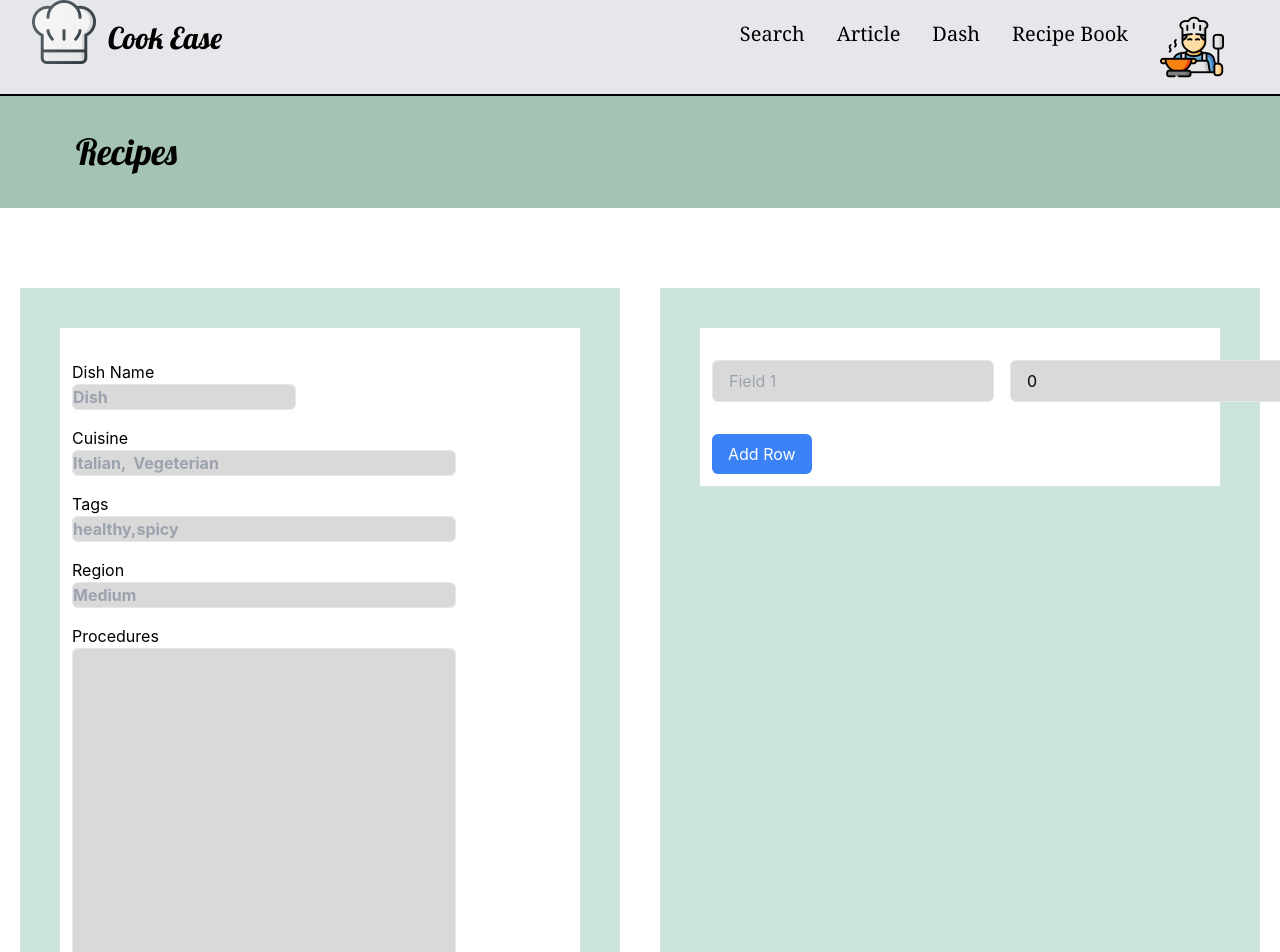
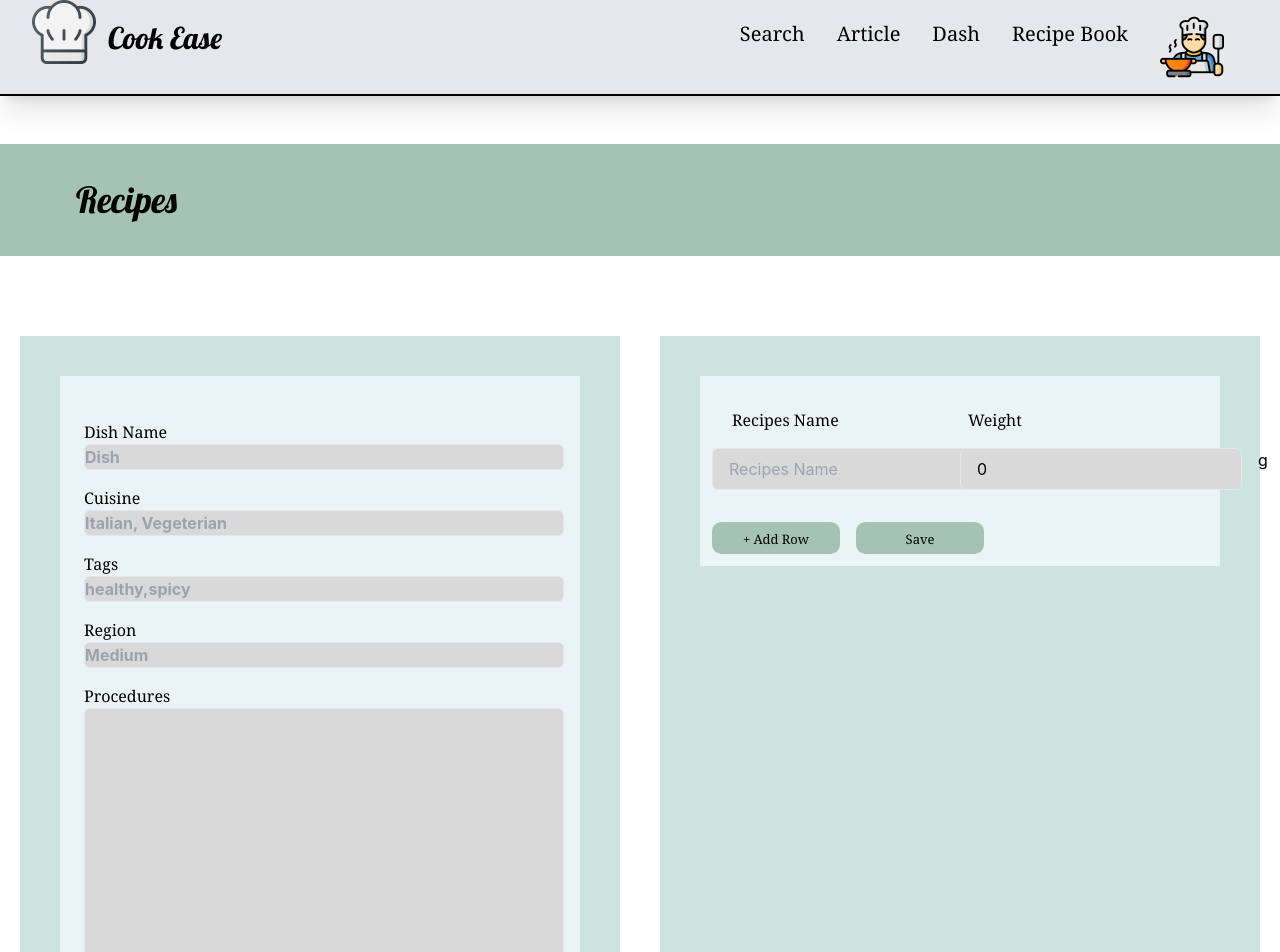
Before and after one commit to aishamashrah/fullstackproject, a React (Create React App) app in the folder cook/: page /RecipeBook in a window 1280 px wide. Shown: the top 952 px of the page. Built offline with nearby package versions, Linux system fonts and the light colour scheme; what tailwind-hamburgers would draw is missing.

Commit message:
recipepostdone

```diff
--- a/cook/src/Components/Recipes/RecipePostTwo.tsx
+++ b/cook/src/Components/Recipes/RecipePostTwo.tsx
@@ -68,35 +68,60 @@ const RecipiePostTwo = (props: Props) => {
   };
 
   return (
-    <div className=" grid grid-cols-2">
-
-        <div className="mx-5 Recipesbg p-10 mt-20  ">
+    <>
+<div className="flex justify-center items-center ">
+      <div className="lg:grid grid-cols-2 md:grid grid-cols-1 cons ">
+        <div className="mx-5 Recipesbg p-10 mt-20">
           <div className="bgEAF4F4 p-3">
             <div className="grid grid-cols-3 gap-4">
-              <form className="flex flex-wrap  ">
-                <p>Dish Name </p>
-                <label htmlFor="input1" className="font-bold flex items-center mb-4 ">
-                  <input placeholder="Dish" type="text" className="border inputbg rounded-md w-40 sm:w-96 md:w-56 " onChange={({ target: { value } }) => settitle(value)} />
+              <form className="flex flex-wrap p-3 ">
+                <p className="font-Noto">Dish Name</p>
+                <label htmlFor="input1" className="font-bold flex items-center mb-4">
+                  <input
+                    placeholder="Dish"
+                    type="text"
+                    className="border inputbg rounded-md inputw  "
+                    onChange={({ target: { value } }) => settitle(value)}
+                  />
                 </label>
-                <p>Cuisine </p>
-                <label htmlFor="input1" className="font-bold flex items-center mb-4 ">
-                  <input placeholder="Italian,  Vegeterian" type="text" className="border inputbg w-40 sm:w-96 rounded-md" onChange={({ target: { value } }) => setDiet(value)} />
+                <p className="font-Noto">Cuisine</p>
+                <label htmlFor="input1" className="font-bold flex items-center mb-4">
+                  <input
+                    placeholder="Italian, Vegeterian"
+                    type="text"
+                    className="border inputbg  inputw rounded-md"
+                    onChange={({ target: { value } }) => setDiet(value)}
+                  />
+                </label>
+                <p className="font-Noto">Tags</p>
+                <label htmlFor="input1" className="font-bold flex items-center mb-4">
+                  <input
+                    placeholder="healthy,spicy"
+                    type="text"
+                    className="border inputbg inputw rounded-md"
+                    onChange={({ target: { value } }) => setTags(value)}
+                  />
+                </label>
+                <p className="font-Noto">Region</p>
+                <label htmlFor="input1" className="font-bold flex items-center mb-4">
+                  <input
+                    placeholder="Medium"
+                    type="text"
+                    className="border inputbg inputw rounded-md"
+                    onChange={({ target: { value } }) => setRegion(value)}
+                  />
+                </label>
+                <p className="font-Noto">Procedures</p>
+                <label htmlFor="input1" className="font-bold flex items-center mb-4">
+                  <input
+                    placeholder=""
+                    type="text"
+                    className="border inputbg w-fit inputw h-96 rounded-md"
+                    style={{ textAlign: 'left' }} // Added style to align text to the left
+                    onChange={({ target: { value } }) => setdescription(value)}
+                  />
                 </label>
 
-                <p>Tags </p>
-                <label htmlFor="input1" className="font-bold flex items-center mb-4 ">
-                  <input placeholder="healthy,spicy" type="text" className="border inputbg w-40 sm:w-96 rounded-md" onChange={({ target: { value } }) => setTags(value)} />
-                </label>
-
-                <p>Region </p>
-                <label htmlFor="input1" className="font-bold flex items-center mb-4">
-                  <input placeholder="Medium" type="text" className="border inputbg w-40 sm:w-96 rounded-md" onChange={({ target: { value } }) => setRegion(value)} />
-                </label>
-
-                <p>Procedures</p>
-                <label htmlFor="input1" className="font-bold flex items-center mb-4">
-                  <input placeholder="" type="text" className="border inputbg w-fit sm:w-96 h-96 rounded-md" onChange={({ target: { value } }) => setdescription(value)} />
-                </label>
                 <label htmlFor="picture">Picture:</label>
                 <input
                   type="file"
@@ -105,7 +130,7 @@ const RecipiePostTwo = (props: Props) => {
                   onChange={(event) => {
                     if (event.target.files && event.target.files.length > 0) {
                       // setimage(event.target.files[0]);
-                      console.log(event.target.files[0])
+                      console.log(event.target.files[0]);
                       // Do something with the selected file
                     }
                   }}
@@ -114,44 +139,77 @@ const RecipiePostTwo = (props: Props) => {
             </div>
           </div>
           {/* Button for submit click */}
-          <div className="flex justify-center items-center">
-  <button onClick={handleSubmit} className="savebtn mt-10 h-10 w-24 sm:w-32 md:w-40 flex items-center justify-center">
+
+        </div>
+        <div className="mx-5 Recipesbg p-10 mt-20">
+          <div className="bgEAF4F4 p-3">
+            <div className="mx-5 grid grid-cols-2 gap-4">
+              <div className="flex mb-4">
+                <p className="font-Noto">Recipes Name</p>
+              </div>
+              <div className="flex mb-4">
+                <p className="font-Noto">Weight</p>
+              </div>
+            </div>
+
+            {rows.map((row, index) => (
+              <div key={index} className="grid grid-cols-2">
+
+                <div className="flex mb-4">
+                  <input
+                    className="mr-4 px-4 py-2 border inputbg w-40 sm:w-96 rounded-md"
+                    type="text"
+                    placeholder="Recipes Name"
+                    value={row.ingredient}
+                    onChange={(event) =>
+                      handleFieldChange(index, "ingredient", event.target.value)
+                    }
+                  />
+                </div>
+
+
+                <div className="flex mb-4">
+                  <input
+                    className="mr-4 px-4 py-2 border inputbg w-40 sm:w-96 rounded-md"
+                    type="number"
+                    placeholder=""
+                    value={row.Weight}
+                    onChange={(event) =>
+                      handleFieldChange(index, "Weight", Number(event.target.value))
+                    }
+                  /><p className="">g</p>
+                </div>
+              </div>
+            ))}
+           <div className="flex gap-4">
+  <button
+    className="px-4 py-2 mt-4 font-Noto text-white savebtn1 rounded-md"
+    onClick={handleAddRow}
+  >
+    + Add Row
+  </button>
+
+  <button
+    onClick={handleSubmit}
+    className="px-4 py-2 mt-4 font-Noto text-white savebtn1 rounded-md"
+  >
     Save
   </button>
 </div>
 
+          </div>
+
+        </div>
         </div>
 
-        <div className="mx-5 Recipesbg p-10 mt-20  ">
-        <div className="bgEAF4F4 p-3">
-      {rows.map((row, index) => (
-        <div key={index} className="flex mb-4">
-          <input
-            className="mr-4 px-4 py-2 border inputbg w-40 sm:w-96 rounded-md"
-            type="text"
-            placeholder="Field 1"
-            value={row.ingredient}
-            onChange={(event) => handleFieldChange(index, "ingredient", event.target.value)}
-          />
-          <input
-            className="mr-4 px-4 py-2 border inputbg w-40 sm:w-96 rounded-md"
-            type="number"
-            placeholder="Field 2"
-            value={row.Weight}
-            onChange={(event) => handleFieldChange(index, "Weight", Number(event.target.value))}
-          />
-        </div>
-      ))}
-      <button
-        className="px-4 py-2 mt-4 text-white bg-blue-500 rounded-md"
-        onClick={handleAddRow}
-      >
-        Add Row
-      </button>
 
       </div>
-      </div>
-    </div>
+      <div className="flex justify-end mr-20  items-start">
+            <button onClick={handleSubmit} className=" font-Noto savebtn mt-10 h-10 lg:w-52 sm:w-32 md:w-40 ">
+              Save
+            </button>
+          </div>
+    </>
   );
 };
 
--- a/cook/src/Components/Recipes/Recipes.tsx
+++ b/cook/src/Components/Recipes/Recipes.tsx
@@ -11,7 +11,10 @@ export default function Recipes() {
 
     return (
         <>
+
             <CookEaseHeader />
+            <br></br>
+            <br></br>
             <br className="sm:hidden"></br>
             <br className="sm:hidden"></br>
             <div className="gap-4 header p-14 mb-30">
@@ -36,7 +39,8 @@ export default function Recipes() {
                     />
 
             </div>
-
+            <br></br>
+            <br></br>
             <div className='mt-10'>
                 <CookEaseFooter />
             </div>
--- a/cook/src/index.css
+++ b/cook/src/index.css
@@ -49,7 +49,7 @@ code {
   background-color: #CCE3DE;
 }
 .bgEAF4F4{
-  background-color: #ffffff;
+  background-color: #EAF4F4;
   padding-top: 2rem;
 }
 .inputbg{
@@ -61,7 +61,7 @@ code {
 }
 .savebtn{
 
-    width: 20rem;
+
     height: 3rem;
     border-radius: 1rem;
     border: white;
@@ -70,6 +70,20 @@ code {
     text-align: center;
 
     background-color: #A4C3B2;
+}
+
+.savebtn1{
+
+  width: 8rem;
+  height: 2rem;
+  border-radius: 0.6rem;
+  border: white;
+  font-weight: 200;
+  font-size: small;
+  text-align: center;
+color: black;
+
+  background-color: #A4C3B2;
 }
 .bgcolor{
   background: #F0FAF6;
@@ -106,3 +120,28 @@ font-size: 16px;
   background: #ffffff65;
 
 }
+.inputw {
+  width: 100%; /* Default width for small screens */
+
+  @media (min-width: 424px) {
+    /* Screens wider than 424px */
+    width: 15rem;
+  }
+
+  @media (min-width: 640px) {
+    /* Screens wider than 640px */
+    width: 37rem;
+  }
+
+  @media (min-width: 768px) {
+    /* Screens wider than 768px */
+    width: 30rem;
+    @media (min-width: 936px) {
+      /* Screens wider than 768px */
+      width: rem;
+    }
+  }
+}
+.cons{
+  width: 80rem;
+}
```
